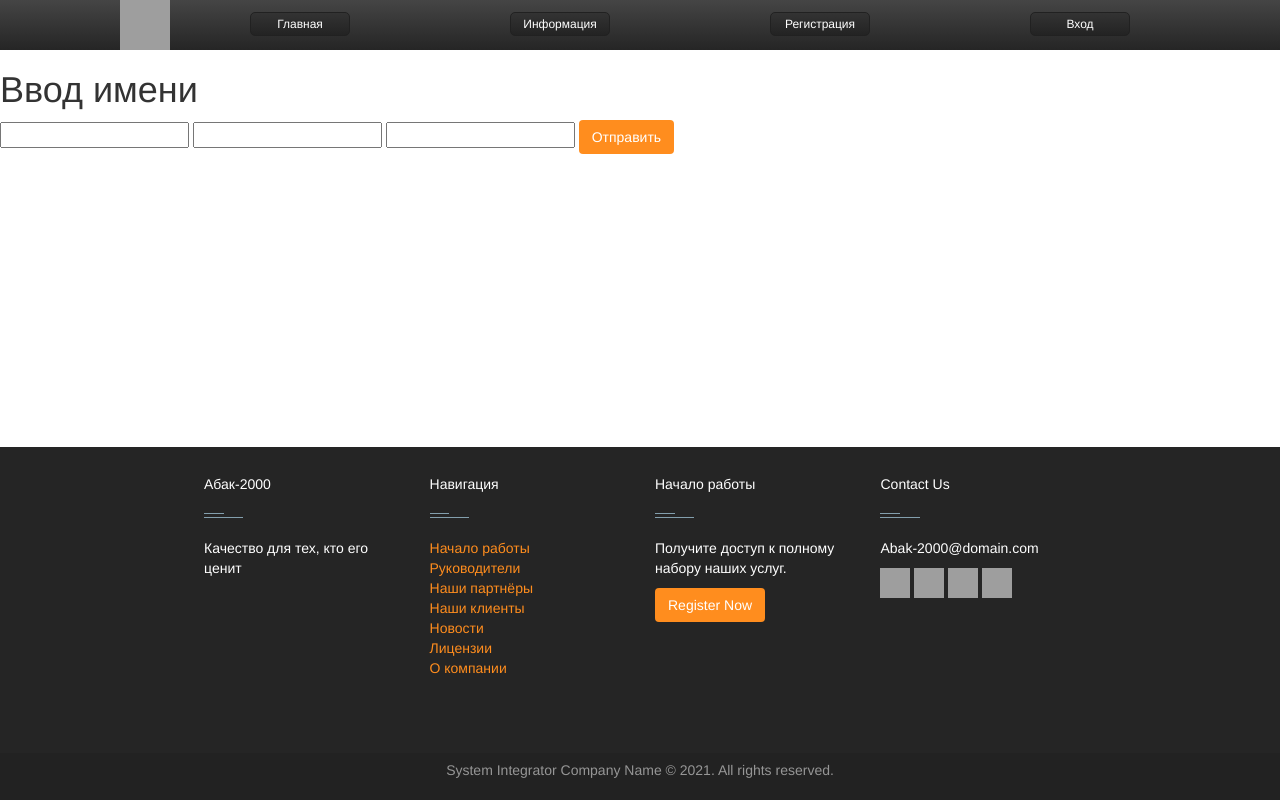
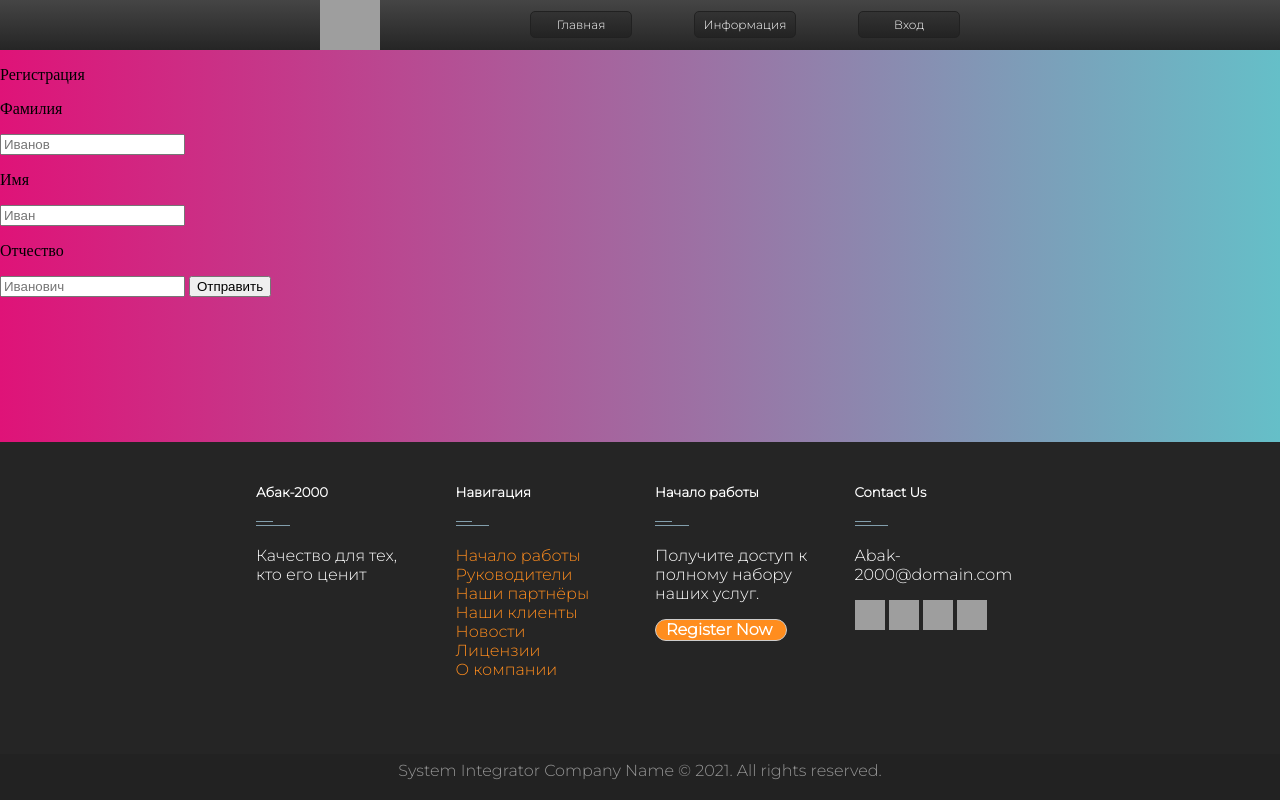
Before and after one commit to romator123/SAIT, a Flask app: page /fio_input in a window 1280 px wide. Run offline with Flask 2, Linux system fonts and the light colour scheme; some libraries are stand-ins or nearby versions; grey boxes are pictures that could not be loaded.

Commit message:
почти готовое

```diff
--- a/app.py
+++ b/app.py
@@ -1,36 +1,25 @@
 from flask import Flask, render_template, url_for, request, redirect
+import face_recognition
+import glob2 as gb
 import cv2
 import numpy as np
 import os
 import pymysql
 
-
-#cam = cv2.VideoCapture(1,cv2.CAP_DSHOW)
-cam = cv2.VideoCapture('http://192.168.201.120:8080/video',cv2.CAP_DSHOW)
-cam.set(3, 640) # set video width
-cam.set(4, 480) # set video height
-face_detector = cv2.CascadeClassifier(cv2.data.haarcascades +'Cascades/haarcascade_frontalface_default.xml')
-recognizer = cv2.face.LBPHFaceRecognizer_create()
-recognizer.read('trainer/trainer.yml')
-cascadePath = "Cascades/haarcascade_frontalface_default.xml"
-faceCascade = cv2.CascadeClassifier(cascadePath);
-
-font = cv2.FONT_HERSHEY_SIMPLEX
 connection = pymysql.connect(host="192.168.100.121",user="abak2000",passwd="romator123",database="register" )
 
 
 app = Flask(__name__)
 
-nameid=0
-
-
+nameid = []
+authorised = False
 
 
 @app.route('/')
 def index():
+    if authorised:
+        print('HELL YEAH!!!')
     return render_template('index.html')
-
-
 
 
 @app.route('/fio_input', methods=['POST', 'GET'])
@@ -41,141 +30,95 @@
         name = request.form['name']
         middle_name = request.form['middle_name']
 
-
         cursor = connection.cursor()
         cursor.execute("Select idregister  from register WHERE surname=(%s) AND name=(%s) AND middle_name=(%s) ",
                        (surname, name, middle_name))
-        rows = cursor.fetchone()
-        for row in rows:
-            print(row)
+        rows = cursor.fetchall()
         connection.commit()
 
         global nameid
-        nameid = int(rows[0])
-
+        nameid = list(rows)
+        for i in range(len(nameid)):
+            nameid[i] = str(nameid[i])[1:-2]
 
         return redirect('/face_check')
     else:
         return render_template('fio_input.html')
 
 
-@app.route('/register', methods=['POST', 'GET'])
-def register():
-    count=0
-    face_id=0
-    if request.method == 'POST':
-        surname = request.form['surname']
-        name = request.form['name']
-        middle_name = request.form['middle_name']
-        cursor = connection.cursor()
-        sql = "INSERT INTO register (name, surname,middle_name) VALUES (%s, %s, %s)"
-        val = (name, surname, middle_name)
-        cursor.execute(sql, val)
-        cursor.execute("Select idregister  from register WHERE surname=(%s) AND name=(%s) AND middle_name=(%s) ",
-                       (surname, name, middle_name))
-        rows = cursor.fetchone()
-        for row in rows: print(row)
-        face_id = int(rows[0])
-        connection.commit()
-        connection.close()
-        while (True):
-            ret, img = cam.read()
-            gray = cv2.cvtColor(img, cv2.COLOR_BGR2GRAY)
-            faces = face_detector.detectMultiScale(gray, 1.3, 5)
-            for (x, y, w, h) in faces:
-                cv2.rectangle(img, (x, y), (x + w, y + h), (255, 0, 0), 2)
-                count += 1
-
-                # Save the captured image into the datasets folder
-                cv2.imwrite(r"C:/User//tcach/PycharmProject/WEBCAM/dataset/User." + str(face_id) + '.' + str(count) + ".jpg", gray[y:y + h, x:x + w])
-
-                cv2.imshow('image', img)
-
-            k = cv2.waitKey(100) & 0xff  # Press 'ESC' for exiting video
-            if k == 27:
-                break
-            elif count >= 30:  # Take 30 face sample and stop video
-                break
-            cam.release()
-            cv2.destroyAllWindows()
-        return redirect('/')
-    else:
-        return render_template('register.html')
-
 @app.route('/face_check', methods=['POST', 'GET'])
 def face_check():
-    if request.method == 'POST':
-        cap = cv2.VideoCapture('rtsp://admin:123456@192.168.1.216/H264?ch=1&subtype=0')
-        # print("After URL")
+    video_capture = cv2.VideoCapture(0)
+    #img_path = gb.glob(r'C:\PythonProjects\SAIT-Back\SAIT-Back\webcam/*.jpg')
+    img_path = gb.glob(r'\home\dev\github\photo/*.jpg')
+    known_face_names = []
+    known_face_encodings = []
 
-        while True:
+    for i in img_path:
+        picture_name = i.replace('/*.jpg', '')
+        picture_newname = picture_name.replace('.jpg', '')
+        if picture_newname[picture_newname.rfind('\\')+1:] in nameid:
+            someone_img = face_recognition.load_image_file(i)
+            someone_face_encoding = face_recognition.face_encodings(someone_img)[0]
+            known_face_names.append(picture_newname)
+            known_face_encodings.append(someone_face_encoding)
+        someone_img = []
+        someone_face_encoding = []
 
-            # print('About to start the Read command')
-            ret, frame = cap.read()
-            # print('About to show frame of Video.')
-            cv2.imshow("Capturing", frame)
-            # print('Running..')
+    face_locations = []
+    face_encodings = []
+    face_names = []
+    process_this_frame = True
 
-            if cv2.waitKey(1) & 0xFF == ord('q'):
-                break
+    while True:
+        ret, frame = video_capture.read()
+        small_frame = cv2.resize(frame, (0, 0), fx=0.25, fy=0.25)
+        rgb_small_frame = small_frame[:, :, ::-1]
+        global authorised
 
-        cap.release()
-        cv2.destroyAllWindows()
+        if process_this_frame:
+            face_locations = face_recognition.face_locations(rgb_small_frame)
+            face_encodings = face_recognition.face_encodings(rgb_small_frame, face_locations)
+            face_names = []
+            for i in face_encodings:
+                match = face_recognition.compare_faces(known_face_encodings, i, tolerance=0.39)
+                if True in match:
+                    match_index = match.index(True)
+                    authorised = True
+                    name = "match"
+                    # To print name
+                    print(known_face_names[match_index])
+                else:
+                    match_index = match.index(False)
+                    name = "unknown"
+                face_names.append(name)
 
-        '''id = 0
+        process_this_frame = not process_this_frame
 
+        for (top, right, bottom, left), name in zip(face_locations, face_names):
+            top *= 4
+            right *= 4
+            bottom *= 4
+            left *= 4
 
-        # Initialize and start realtime video capture
-        #cam = cv2.VideoCapture(0)
-        cam = cv2.VideoCapture('http://192.168.201.120:8080/video', cv2.CAP_DSHOW)
-        cam.set(3, 640)  # set video widht
-        cam.set(4, 480)  # set video height
+            cv2.rectangle(frame, (left, top), (right, bottom), (0, 0, 255), 2)
 
-        ## Define min window size to be recognized as a face
-        minW = 0.1 * cam.get(3)
-        minH = 0.1 * cam.get(4)
+            cv2.rectangle(frame, (left, bottom - 35), (right, bottom), (0, 0, 255), 2)
+            font = cv2.FONT_HERSHEY_DUPLEX
+            if match_index:
+                answer = known_face_names[match_index][known_face_names[match_index].rfind('\\') + 1:]
+                cv2.putText(frame, answer, (left + 6, bottom - 6), font, 1.0, (255, 255, 255), 1)
+            else:
+                cv2.putText(frame, name, (left + 6, bottom - 6), font, 1.0, (255, 255, 255), 1)
 
-        while True:
-            ret, img = cam.read()
-            gray = cv2.cvtColor(img, cv2.COLOR_BGR2GRAY)
+        cv2.imshow('Video', frame)
 
-            faces = faceCascade.detectMultiScale(
-                gray,
-                scaleFactor=1.2,
-                minNeighbors=5,
-                minSize=(int(minW), int(minH)),
-            )
+        if (cv2.waitKey(1) & 0xFF == ord('q')) or authorised:
+            break
 
-            for (x, y, w, h) in faces:
-                cv2.rectangle(img, (x, y), (x + w, y + h), (0, 255, 0), 2)
-                id, confidence = recognizer.predict(gray[y:y + h, x:x + w])
-
-                # Check if confidence is less them 100 ==> "0" is perfect match
-                if (nameid==id):
-                    idname='Compleate'
-                    confidence = "  {0}%".format(round(100 - confidence))
-                else:
-                    idname = 'Warning'
-                    confidence = "  {0}%".format(round(100 - confidence))
-
-                cv2.putText(img, str(idname), (x + 5, y - 5), font, 1, (255, 255, 255), 2)
-                cv2.putText(img, str(confidence), (x + 5, y + h - 5), font, 1, (255, 255, 0), 1)
-
-            cv2.imshow('camera', img)
-
-            k = cv2.waitKey(10) & 0xff  # Press 'ESC' for exiting video
-            if k == 27:
-                break
-
-        # Do a bit of cleanup
-        print("\n [INFO] Exiting Program and cleanup stuff")
-        cam.release()
-        cv2.destroyAllWindows()
-'''
-        ##if (id_to_check == face_id)
-            ##return redirect('/info')
-    else:
-        return render_template('face_check.html')
+    video_capture.release()
+    cv2.destroyAllWindows()
+    return redirect('/')
 
 
 if __name__ == '__main__':
--- a/static/css/base.css
+++ b/static/css/base.css
@@ -1,14 +1,51 @@
-.fio{
-    display: flex;
-    margin-right: 30px;
+@import url('https://fonts.googleapis.com/css2?family=M+PLUS+Rounded+1c:wght@300;500&family=Montserrat:wght@300&display=swap');
+@import "info.css";
+@import "fio_input.css";
+/*=================================================================================     Base    ====================================================*/
+/* полоса прокрутки (скроллбар) */
+::-webkit-scrollbar {
+    width: 12px; /* ширина для вертикального скролла */
+    height: 8px; /* высота для горизонтального скролла */
+    background-color: #5da1b5;
+    opacity: 0.1;
 }
+
+/* ползунок скроллбара */
+::-webkit-scrollbar-thumb {
+    background-color: #4a8a9c;
+
+    opacity: 0.5;
+}
+
+::-webkit-scrollbar-thumb:hover {
+    background-color: #253861;
+}
+
+:active, :hover, :focus {
+    outline: 0;
+    outline-offset: 0;
+}
+
+a {
+  color: white ;
+  text-decoration: none !important;
+}
+
+a:hover{
+    color: #b9b9bf !important;
+    text-decoration: none;
+}
+
 a:link{
     color: white;
     text-decoration: none;
 }
+
 a:visited{
     color: white;
+    text-decoration: none;
 }
+
 body{
     display: flex;
     flex-direction: column;
@@ -18,6 +55,9 @@
     padding: 0;
     height: 100%;
     min-height: 100vh;
+    background: -webkit-linear-gradient(left, #df1378, #65bfc8);
+    background: -o-linear-gradient(left, #df1378, #65bfc8);
+    background: -ms-linear-gradient(left, #df1378, #65bfc8);
 }
 
 main{
@@ -36,6 +76,8 @@
 
 .head-top{
     display: flex;
+    flex-grow: 1;
+    flex-shrink: 1;
     height: 50px;
     background: -webkit-linear-gradient(bottom, #252525, #454545);
     background: -o-linear-gradient(bottom, #252525, #454545);
@@ -43,48 +85,85 @@
 }
 
 .container{
-    width: 1000px;
     margin: 0 auto;
     margin-bottom: 15px;
     display: flex;
-    justify-content: space-between;
+    justify-content: space-evenly;
+    max-width: 60%;
+    min-width: 50%;
 }
 
 .nav{
+    font-family: 'Montserrat';
+    display: flex;
+    flex-shrink: 10;
     align-items: center;
     justify-content: space-between;
-    display: flex;
     margin-top: 13px;
+    flex: 1 1 3%;
 }
 
 .logo{
     width: 60px;
     height: 50px;
-    margin-left: 50px;
+    margin-right: 150px;
     background-image: url("../image/logo-abak.jpg") ;
     background-size: contain;
 }
 
 .nav_link{
-    margin: 0 80px;
     font-size: 12px;
     border: 1px solid #212121;
     border-radius: 5px;
     width: 100px;
-    height: 24px;
+    height: 20px;
     text-align: center;
-    padding-top: 3px;
+    padding-top: 5px;
     color: white;
     text-decoration: none;
     background: -webkit-linear-gradient(bottom, #232323, #333333);
     background: -o-linear-gradient(bottom, #232323, #333333);
     background: -ms-linear-gradient(bottom, #232323, #333333);
 }
+/*================================================================================   Footer   =============================================================*/
+/* Main Footer */
+.row{
+    font-family: 'Montserrat';
+    display: grid;
+    grid-auto-flow: column;
+    grid-auto-columns: 1fr;
+    gap: 30px;
+    font-size: 16px;
+}
 
-/* Main Footer */
+.col-md-3{
+    max-width: 235.48px;
+
+}
+
+.footer_btn{
+    display: block;
+    width: 120px;
+    height: 20px;
+    border: 1px solid #ccc;
+    margin-bottom: 20px;
+    transition: 1s;
+    padding-left: 10px;
+    background-color: #ff8d1e;
+    color: #fffff0;
+    transition: 0.5s;
+    font-weight: 700;
+    font-size: 16px;
+    border-radius: 15px;
+}
+
+.footer_btn:hover{
+    color: #333333;
+    background-color: #4b92dc;
+}
+
 footer .main-footer{ padding: 20px 0; background: #252525; flex-shrink: 0;}
 footer ul{ padding-left: 0; list-style: none;}
-
 /* Copy Right Footer */
 .footer-copyright { background: #222; padding: 5px 0;}
 .footer-copyright .logo { display: inherit;}
--- a/templates/base.html
+++ b/templates/base.html
@@ -1,5 +1,4 @@
-<!doctype html>
-    <html lang="ru">
+   <html lang="ru">
     <head>
         <meta charset="UTF-8">
         <meta name="viewport" content="width=device-width, user-scalable=no, initial-scale=1.0, maximum-scale=1.0, minimum-scale=1.0">
@@ -7,7 +6,7 @@
         <link rel="stylesheet" href="{{ url_for('static', filename='css/base.css')}}">
         <title>{% block title %} {% endblock %}</title>
         <script src="https://ajax.googleapis.com/ajax/libs/jquery/3.6.0/jquery.min.js"></script>
-        <link rel="stylesheet" href="https://maxcdn.bootstrapcdn.com/bootstrap/3.3.6/css/bootstrap.min.css">
+
     </head>
     <body>
     <div class="wrapper">
@@ -19,7 +18,6 @@
                         <div class="nav">
                             <div class="nav_link"><a href="/">Главная</a></div>
                             <div class="nav_link"><a href="/info">Информация</a></div>
-                            <div class="nav_link"><a href="/register">Регистрация</a></div>
                             <div class="nav_link"><a href="/fio_input">Вход</a></div>
                         </div>
                     </div>
@@ -27,7 +25,7 @@
             </div>
         </header>
         <main>
-            {% block body %} {% endblock %}
+            {% block main %} {% endblock %}
         </main>
         <footer id="footer" class="footer-1">
             <div class="main-footer widgets-dark typo-light">
@@ -71,7 +69,7 @@
                         <div class="widget no-box">
                             <h5 class="widget-title">Начало работы<span></span></h5>
                             <p>Получите доступ к полному набору наших услуг.</p>
-                            <a class="btn" href="#." target="_blank">Register Now</a>
+                            <a class="footer_btn" href="#." target="_blank">Register Now</a>
                         </div>
                     </div>
                     <div class="col-xs-12 col-sm-6 col-md-3">
--- a/templates/fio_input.html
+++ b/templates/fio_input.html
@@ -3,13 +3,26 @@
 {% block title %}
 Ввод имени
 {% endblock %}
+{% block head %}
 
-{% block body %}
-<h1>Ввод имени</h1>
-<form method="post">
-    <input type="text" id="surname" class="inp" name="surname">
-    <input type="text" id="name" class="inp" name="name">
-    <input type="text"  id="middle_name"class="inp" name="middle_name">
-    <input class="btn" type="submit" value="Отправить"></input>
-</form>
 {% endblock %}
+{% block main %}
+<link rel="stylesheet" href="{{ url_for('static', filename='css/register.css')}}">
+<div  class="register_form">
+    <div class="form_container">
+        <div class="zag">
+            <p>Регистрация</p>
+        </div>
+        <form method="post">
+            <p>Фамилия</p>
+            <input type="text" id="surname" class="inp" name="surname"  placeholder="Иванов">
+            <p>Имя</p>
+            <input type="text" id="name" class="inp" name="name" placeholder="Иван">
+            <p>Отчество</p>
+            <input type="text"  id="middle_name"class="inp" name="middle_name" placeholder="Иванович">
+            <input class="register_btn" type="submit" value="Отправить"></input>
+        </form>
+    </div>
+</div>
+<script src="../static/js/validators.js"></script>
+{% endblock %}
```
Also changed, not shown: static/css/info.css (added, +44 -0 lines), templates/register.html (+21 -8 lines).
